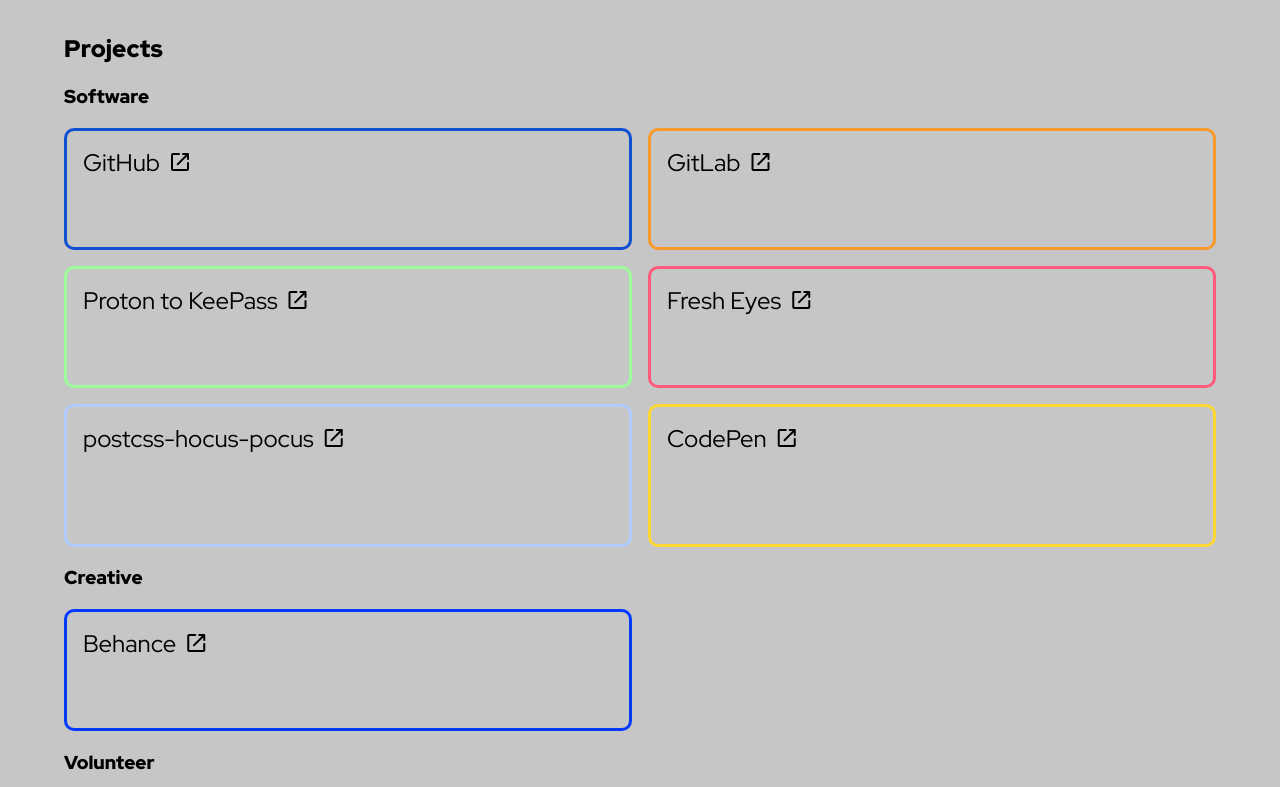
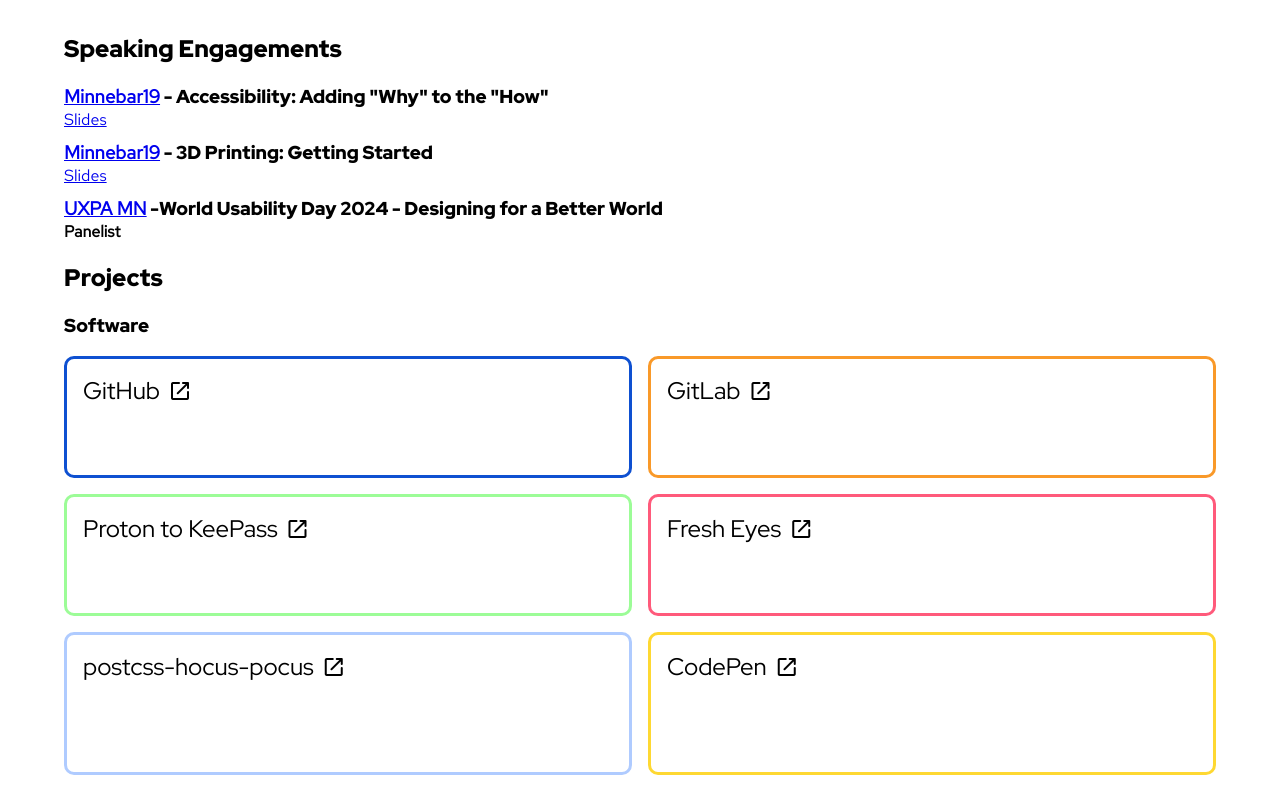
Before and after one commit to cadomac/cadomac.github.io, an Astro site: page /work in a window 1280 px wide. Shown: the part 98-885 px from the top of the page. Built offline with nearby package versions, Linux system fonts and the light colour scheme; Astro itself is replaced by a stand-in of ours.

Commit message:
feat: speaking engagements
Add speaking engagements to work page
Improve colors on cards
Update light theme bg to white

```diff
--- a/src/components/Card.astro
+++ b/src/components/Card.astro
@@ -28,6 +28,8 @@
 
 // @ts-ignore
 let colors: JSON["default"] = colorsJSON.default;
+let darkBgs = ["github", "behance"]
+const textColor = darkBgs.includes(background) ? colors.white : colors.black;
 
 const card_style = `
 	#${id} {
@@ -37,10 +39,11 @@
 				&:hover,
 				&:focus-visible {
 					background: ${backgroundImg ? `url(${backgroundImg})` : colors[background]};
+					color: ${textColor};
 					z-index: 1;
 
 					& > p {
-						color: ${colors.black};
+						color: ${textColor};
 					}
 				}
 
--- a/src/layouts/Layout.astro
+++ b/src/layouts/Layout.astro
@@ -125,7 +125,7 @@
 	}
 
 	$bg-dark: $almost-black;
-	$bg-light: $off-white;
+	$bg-light: white;
 
 	html {
 		background-color: $bg-dark;
--- a/src/pages/work.astro
+++ b/src/pages/work.astro
@@ -3,16 +3,30 @@
 import * as projectsJSON from '../data/projects.json';
 import Card from '@components/Card.astro';
 
-function capitalize(string) {
+function capitalize(string: string) {
   return string.charAt(0).toUpperCase() + string.slice(1);
 }
 
 const projects = projectsJSON.projects
-const volunteer = projectsJSON.volunteer
 const categories = ["software", "creative", "volunteer", "hobby"]
 ---
 <Layout title="Work" currentPage="work">
   <div class="WorkWrapper">
+    <h2>Speaking Engagements</h2>
+    <div class="SpeakingWrapper">
+      <div class="SpeakingEntry">
+        <h3><a href="https://minnestar.org/event/minnebar19/">Minnebar19</a> - Accessibility: Adding "Why" to the "How"</h3>
+        <a target="_blank" href="https://docs.google.com/presentation/d/1Kf3H2WbK7tEu9ggoGl5Y6OfV-DYgf6zMGGIta_-QplM/edit?usp=sharing">Slides</a>
+      </div>
+      <div class="SpeakingEntry">
+        <h3><a href="https://minnestar.org/event/minnebar19/">Minnebar19</a> - 3D Printing: Getting Started</h3>
+        <a target="_blank" href="https://docs.google.com/presentation/d/1yIennoG7NwK6qwzn9NSX-T56UnMpyY0KARNh8c4TY3U/edit?usp=sharing">Slides</a>
+      </div>
+      <div class="SpeakingEntry">
+        <h3><a href="https://uxpamn.org/">UXPA MN</a> -World Usability Day 2024 - Designing for a Better World</h3>
+        <p>Panelist</p>
+      </div>
+    </div>
     <h2>Projects</h2>
     {
       categories.map((category) => {
@@ -55,4 +69,18 @@
       grid-template-columns: 1fr;
     }
   }
+
+  .SpeakingWrapper {
+    h3 {
+      margin-bottom: 0;
+      margin-top: 10px;
+    }
+
+    .SpeakingEntry {
+      p {
+        margin: 0;
+        font-weight: bold;
+      }
+    }
+  }
 </style>
```
Also changed, not shown: styles/_color.scss (line endings or trailing spaces).
